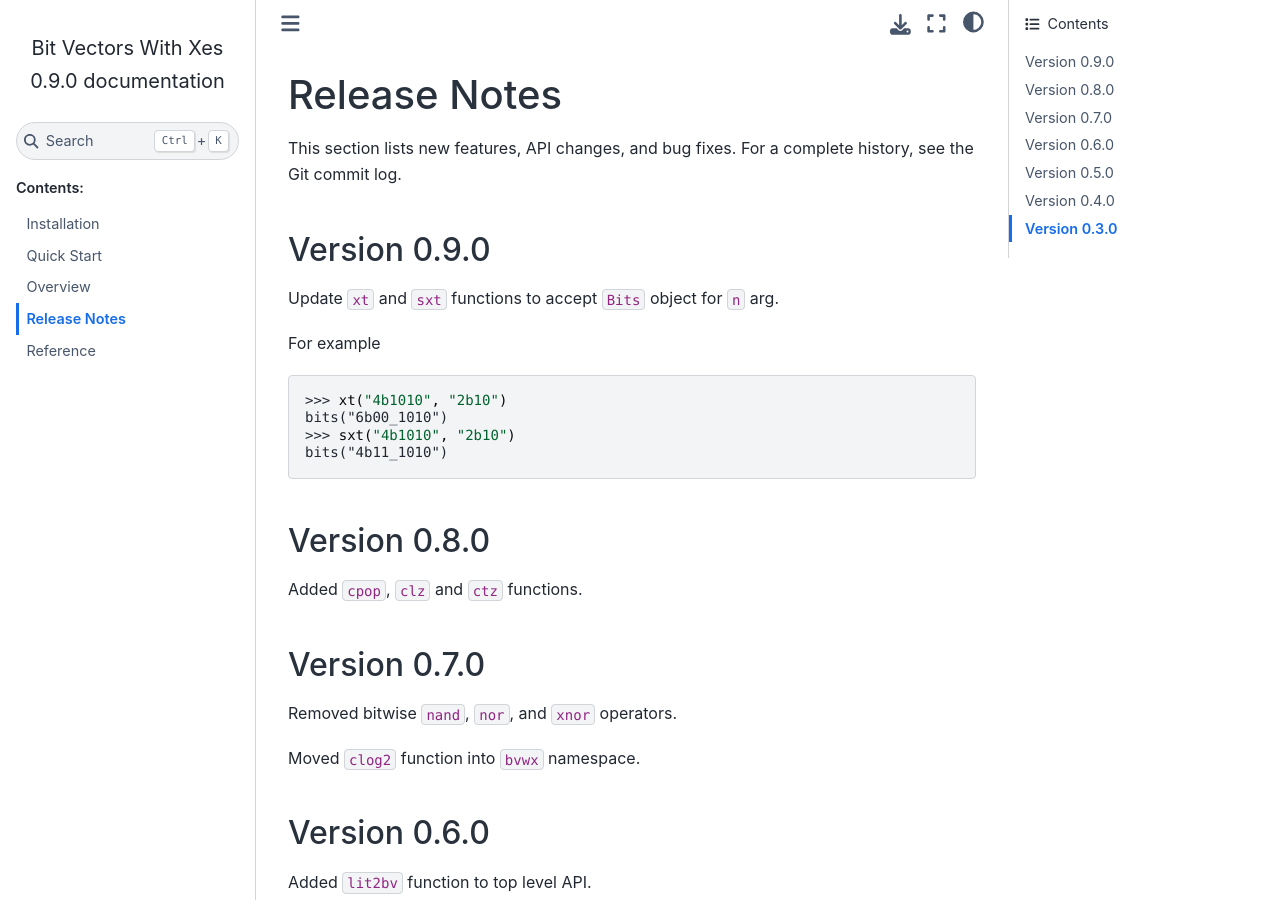
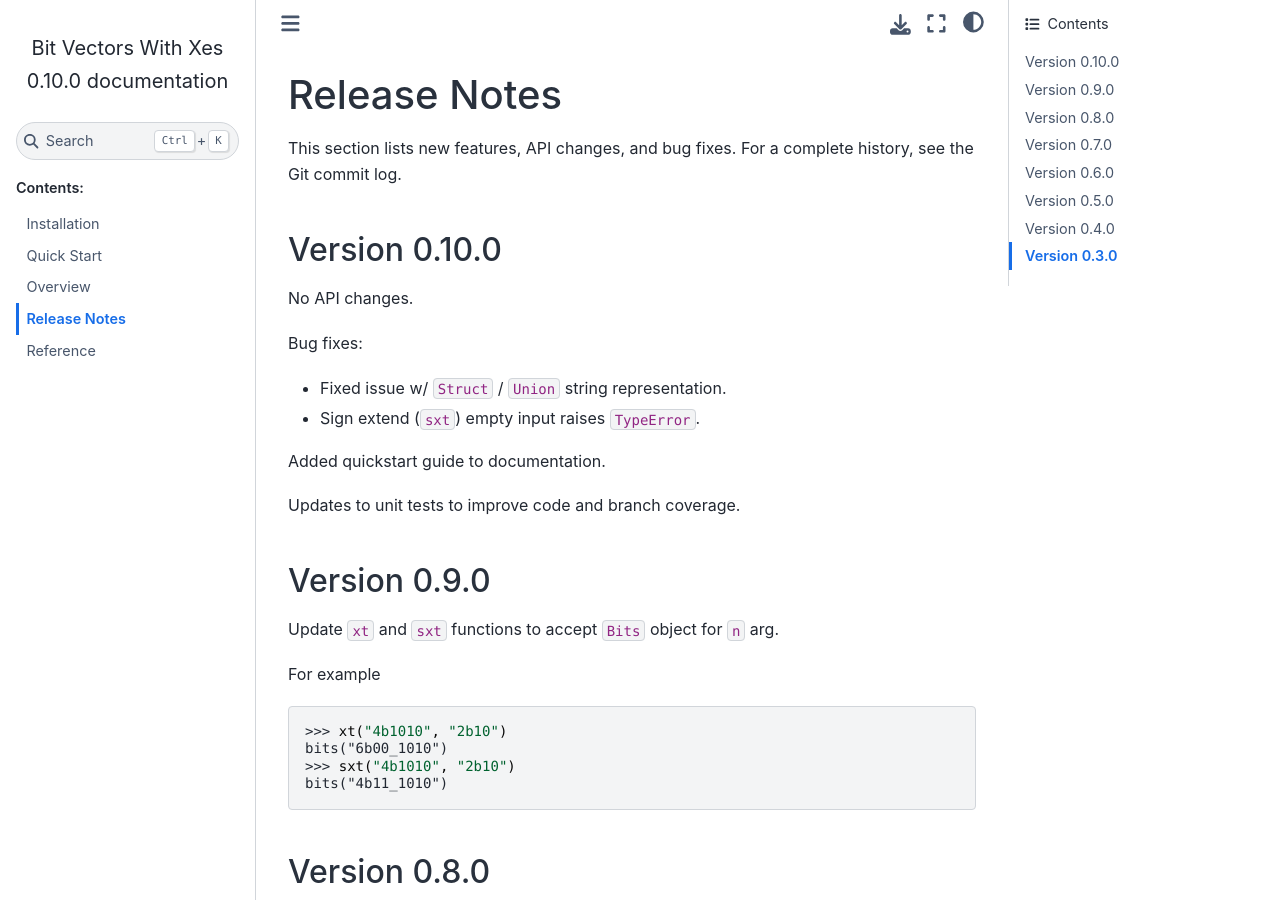
Before and after one commit to cjdrake/bvwx, a Sphinx documentation site: the page built from doc/source/release_notes.rst, in a window 1280 px wide and 900 px high. Built offline with Sphinx 7.4.7 and the Sphinx Book theme 1.1.4, drawn with Linux system fonts in a browser that asks for light colours.

Commit message:
Release 0.10.0

```diff
--- a/doc/source/release_notes.rst
+++ b/doc/source/release_notes.rst
@@ -4,6 +4,20 @@
 
 This section lists new features, API changes, and bug fixes.
 For a complete history, see the Git commit log.
+
+Version 0.10.0
+==============
+
+No API changes.
+
+Bug fixes:
+
+* Fixed issue w/ ``Struct`` / ``Union`` string representation.
+* Sign extend (``sxt``) empty input raises ``TypeError``.
+
+Added quickstart guide to documentation.
+
+Updates to unit tests to improve code and branch coverage.
 
 Version 0.9.0
 =============
--- a/pyproject.toml
+++ b/pyproject.toml
@@ -1,6 +1,6 @@
 [project]
 name = "bvwx"
-version = "0.9.0"
+version = "0.10.0"
 description = "Bit Vectors With Xes"
 readme = "README.md"
 
```
